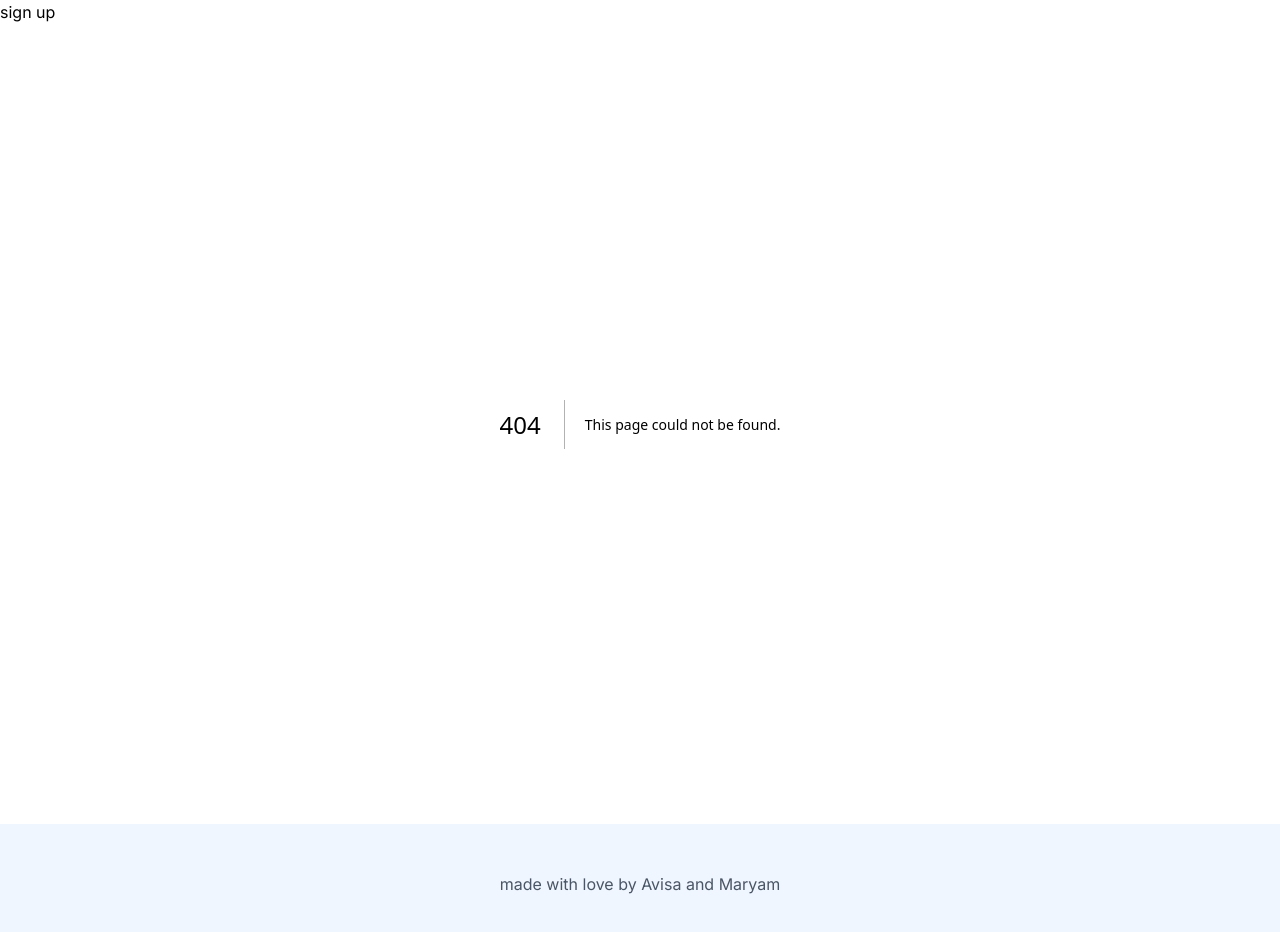
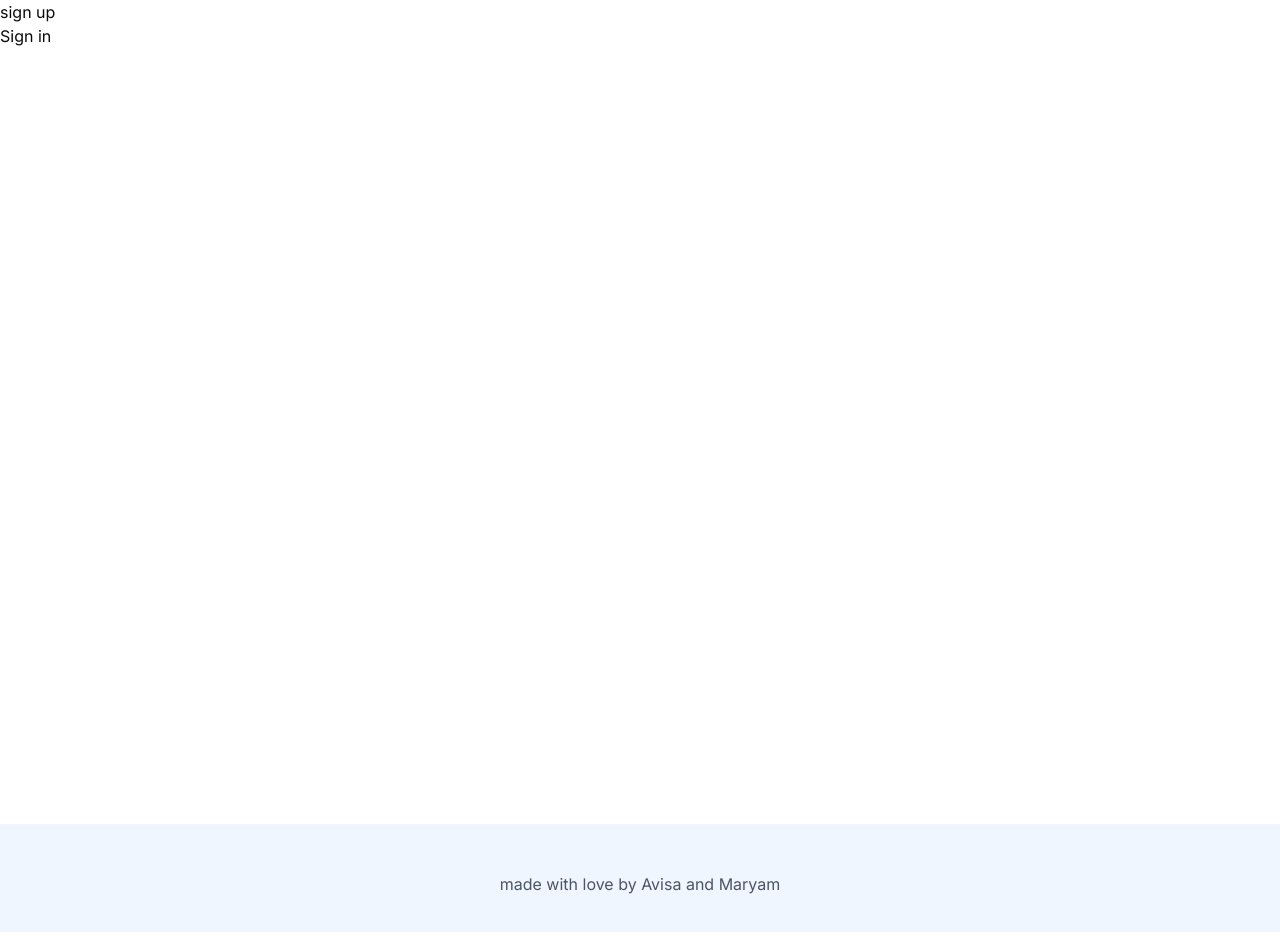
Before and after one commit to Avisaoops/Smart-Financial-Managment-System, a Next.js app: page /sign-in in a window 1280 px wide. Before the commit this address had no page. Shown: the top 932 px of the page. Built offline with nearby package versions, Linux system fonts and the light colour scheme.

Commit message:
added sign-in page

```diff
--- /dev/null
+++ b/app/sign-in/page.tsx
@@ -0,0 +1,9 @@
+import React from 'react'
+
+const Page = () => {
+  return (
+    <div>Sign in</div>
+    )
+
+}
+export default Page;
```
